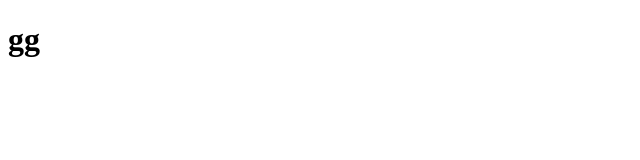
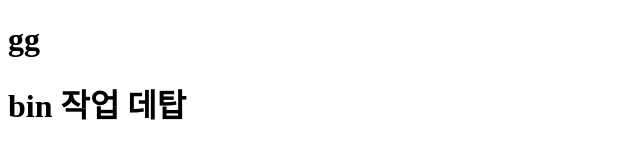
Before and after one commit to ybm0934/htmlstudy, a plain HTML site: page Exam01/bin.html in a window 1280 px wide. Shown: the whole page, without its empty margins (0-640 px from the left). Drawn offline with Linux system fonts and the light colour scheme.

Commit message:
bin 작업 커밋 1

```diff
--- a/Exam01/bin.html
+++ b/Exam01/bin.html
@@ -6,5 +6,6 @@
 </head>
 <body>
     <h1>gg</h1>
+    <h1>bin 작업 데탑</h1>
 </body>
 </html>
```
